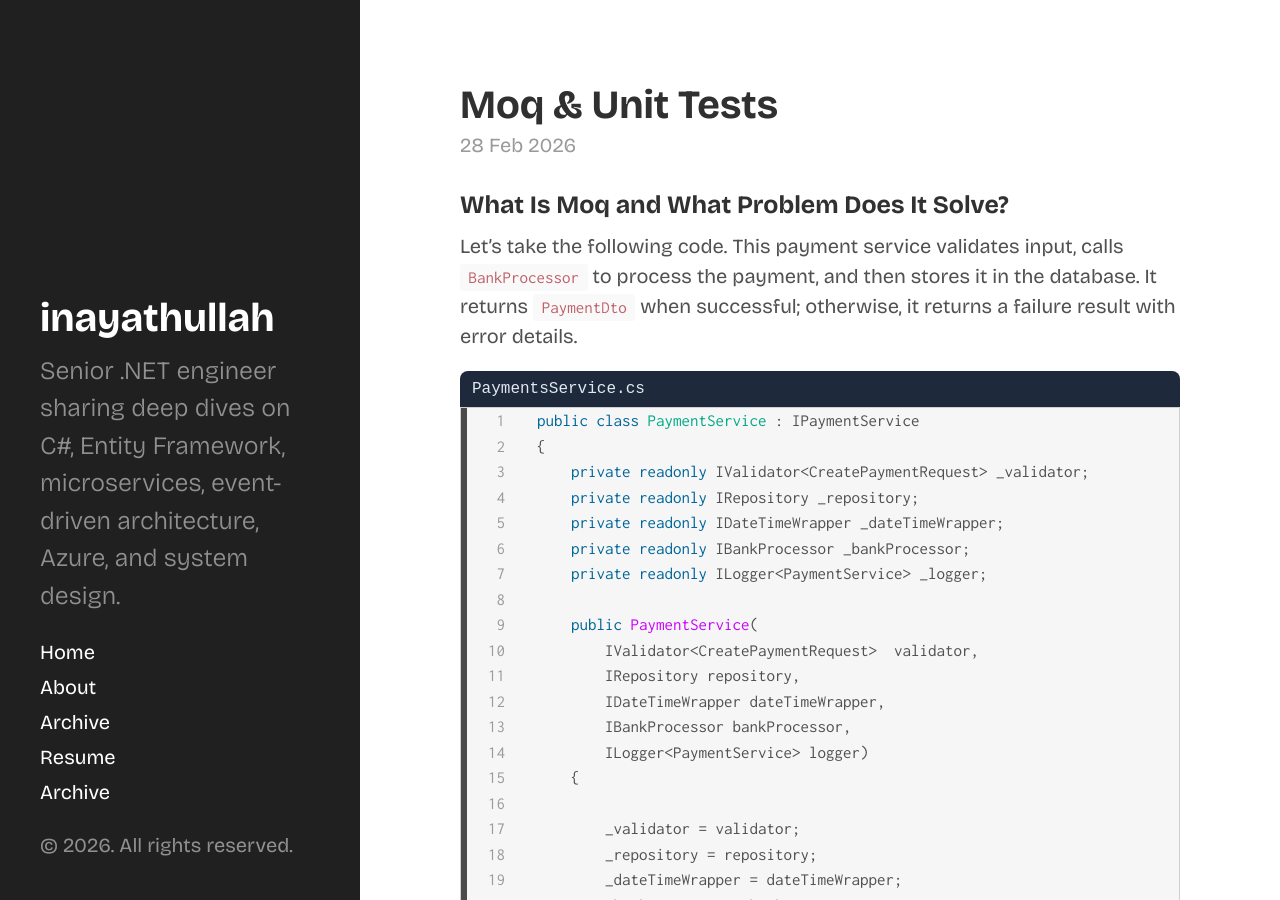
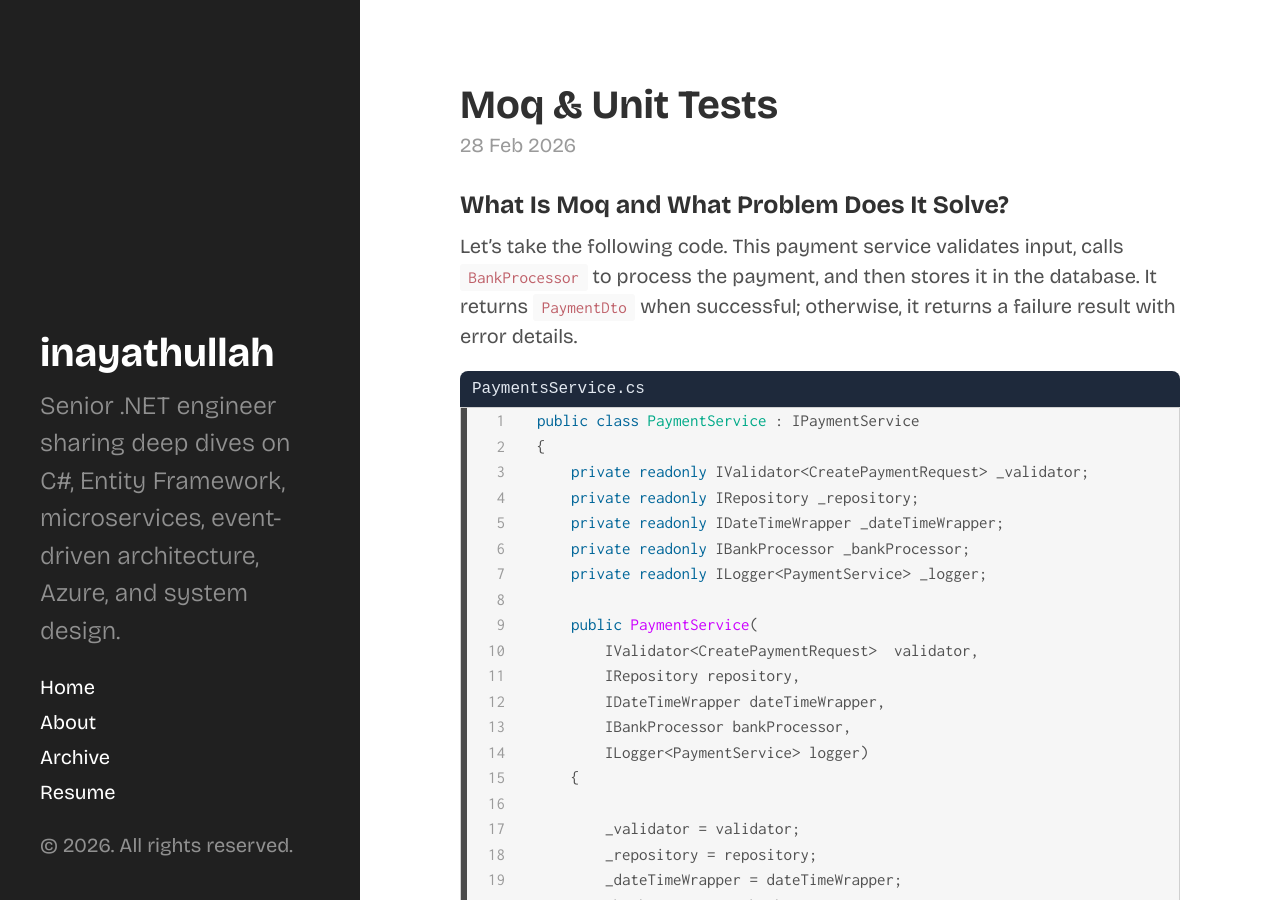
Before and after one commit to inayathullah/inayathullah.github.io, a Jekyll site: the page built from index.html, in a window 1280 px wide and 900 px high. Built offline with Jekyll 4.4.1, drawn with Linux system fonts in a browser that asks for light colours; Markdown is read by kramdown in place of the engine named in the settings; the list of posts is cut into pages by our own code.

Commit message:
Fix archive link

```diff
--- a/_includes/sidebar.html
+++ b/_includes/sidebar.html
@@ -27,7 +27,6 @@
       {% endfor %}
 
       <a class="sidebar-nav-item" href="/assets/Inayathullah_Ameerjohn_Resume.pdf" target="_blank">Resume</a>
-      <a class="sidebar-nav-item" href="/archive">Archive</a>
     </nav>
 
     <p>&copy; {{ site.time | date: '%Y' }}. All rights reserved.</p>
```
